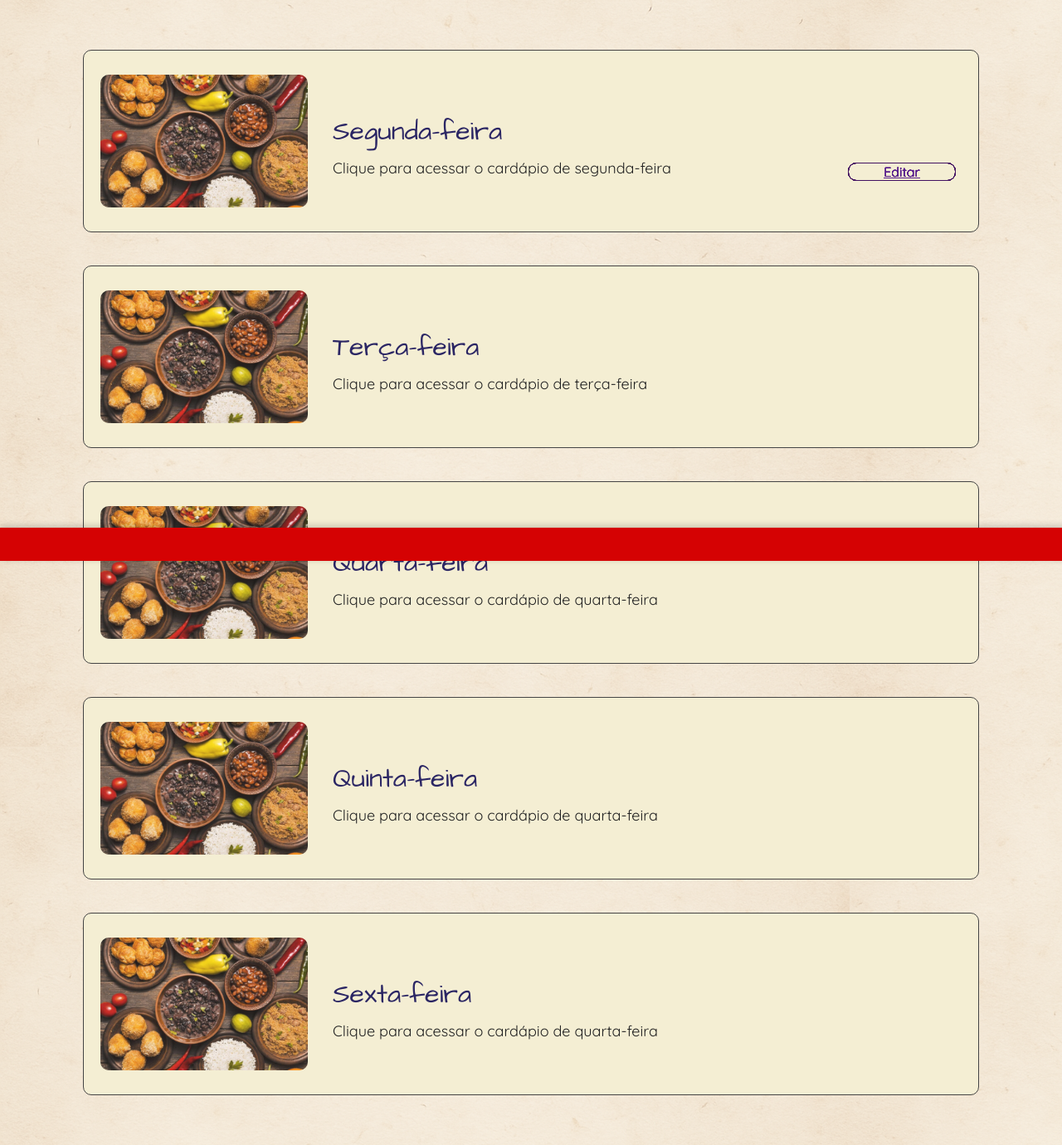
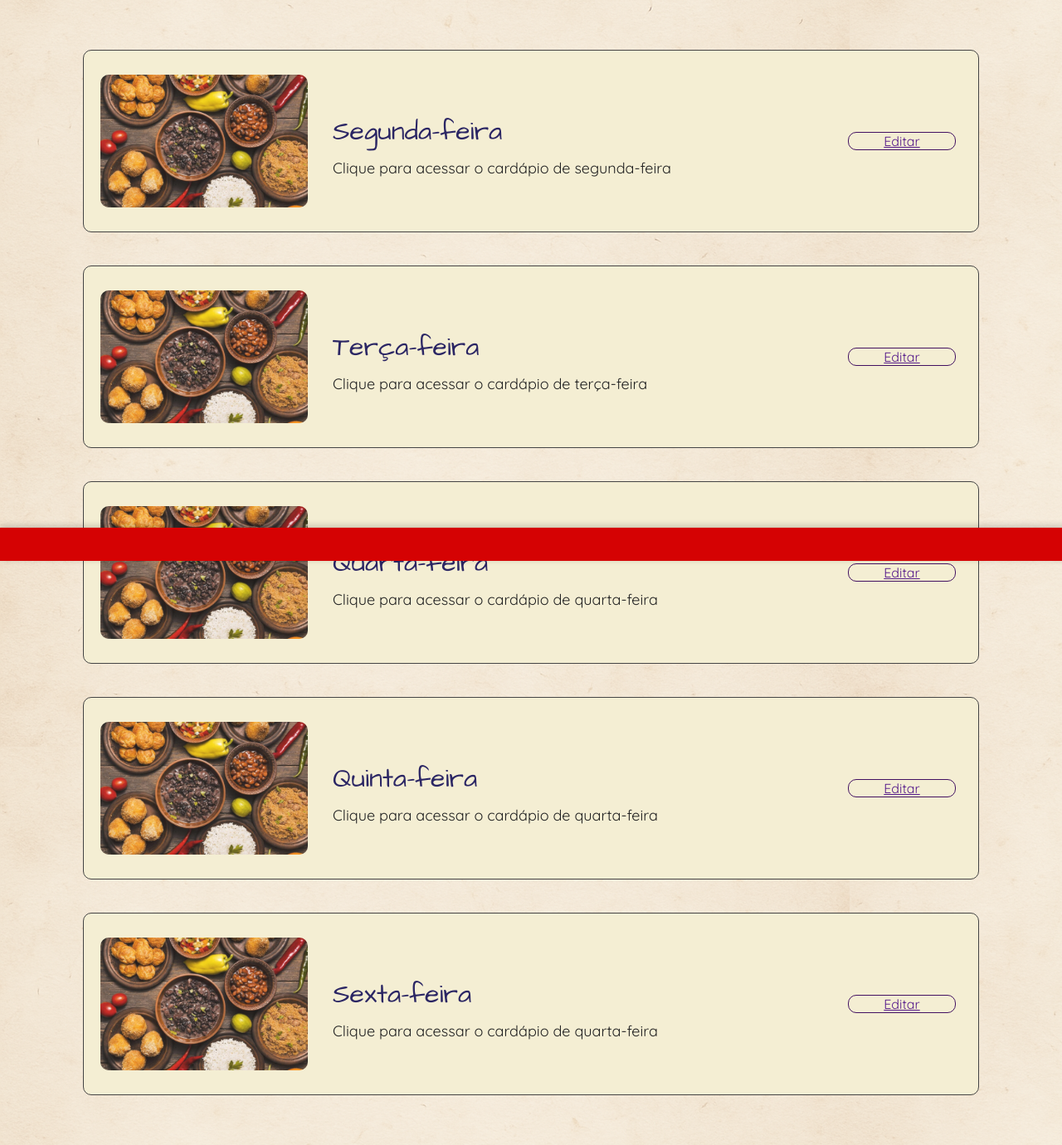
Before and after one commit to dudabas/projetec, a PHP site: page /cardapioadm.html in a window 1280 px wide. Shown: the part 124-1504 px from the top of the page at 83% size. Run offline with PHP 8.4, Linux system fonts and the light colour scheme.

Commit message:
Update styles.css

```diff
--- a/styles.css
+++ b/styles.css
@@ -202,7 +202,6 @@ footer {
     position: absolute;
     text-align: center;
     right: 10%;
-    top: 40%;
     justify-content: start;
     border: 1px solid #421161;
     border-radius: 10px;
```
